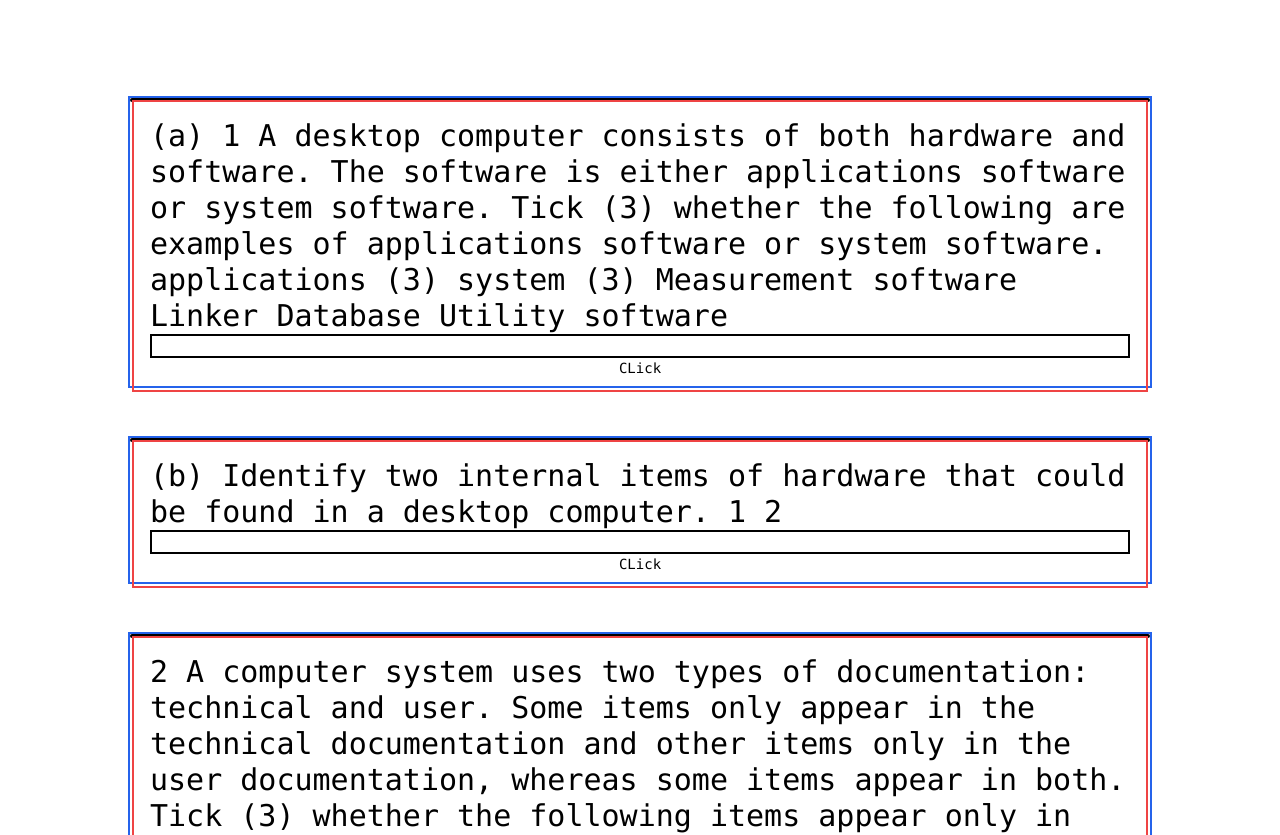
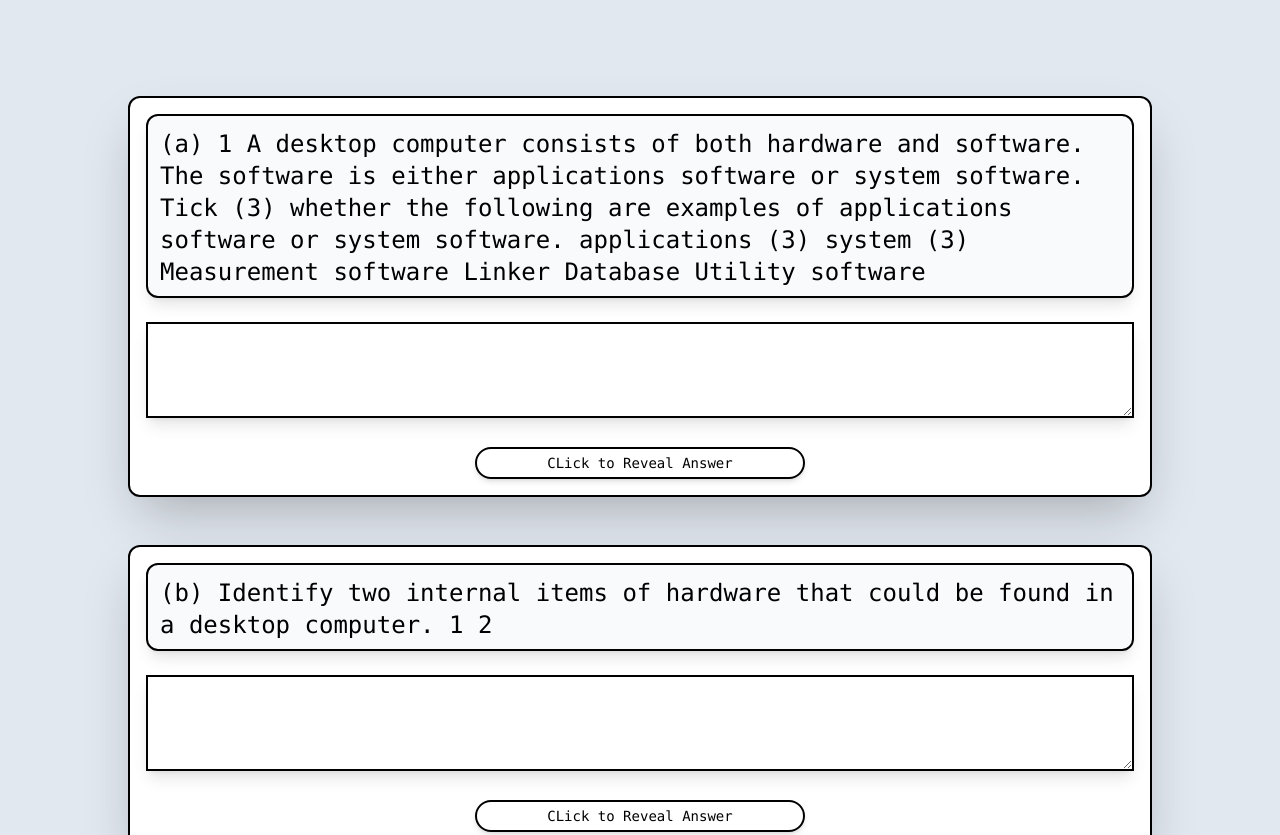
Before and after one commit to kevChe/pastpaper_web, a Next.js app: page / in a window 1280 px wide. Shown: the top 835 px of the page. Built offline with nearby package versions, Linux system fonts and the light colour scheme.

Commit message:
UI fixed

```diff
--- a/app/page.tsx
+++ b/app/page.tsx
@@ -9,7 +9,7 @@ export default async function Home() {
   const question_details = await getLocalData()
   // console.log(questions[0].Question)
   return (
-    <main className="flex min-h-screen flex-col items-center justify-between p-24 bg-white">
+    <main className="flex min-h-screen flex-col items-center justify-between p-24 bg-slate-200">
         <Questions />
     </main>
   );
--- a/app/ui/flipcard.tsx
+++ b/app/ui/flipcard.tsx
@@ -18,18 +18,20 @@ export default function Card(question_details: question_details ){
     const cardRef = useRef<HTMLDivElement>(null);
     const questionRef = useRef<HTMLDivElement>(null);
     const answerRef = useRef<HTMLDivElement>(null);
+    const textareaRef = useRef<HTMLTextAreaElement>(null);
 
     useEffect(() => {
-        if (cardRef.current && questionRef.current && answerRef.current) {
+        if (cardRef.current && questionRef.current && answerRef.current && textareaRef.current) {
             const cardHeight = questionRef.current.scrollHeight;
-            cardRef.current.style.height = `${cardHeight}px`;
-            questionRef.current.style.height = `${cardHeight}px`;
-            answerRef.current.style.height = `${cardHeight}px`;
-            questionRef.current.style.justifyContent = "space-evenly";
-            answerRef.current.style.justifyContent = "space-evenly";
+            const textareaHeight = textareaRef.current.scrollHeight
+            cardRef.current.style.height = `${cardHeight }px`;
+            // questionRef.current.style.height = `${cardHeight + textareaHeight}px`;
+            // answerRef.current.style.height = `${cardHeight + textareaHeight}px`;
+            // questionRef.current.style.justifyContent = "space-between";
+            // answerRef.current.style.justifyContent = "space-between";
             console.log(answerRef.current.style)
         }
-    });
+    }, [cardRef, questionRef, answerRef]);
 
     const handleFlip = () => {
         setFlip(!flip)
@@ -37,7 +39,7 @@ export default function Card(question_details: question_details ){
 
     const FlipButton = () =>{
         return(
-            <button className="text-black border-black" onClick={handleFlip}>CLick</button>
+            <button className=" text-black border-black border-2 w-1/3 rounded-full shadow-md py-1" onClick={handleFlip}>CLick to Reveal Answer</button>
         )
     }
 
@@ -62,23 +64,25 @@ export default function Card(question_details: question_details ){
         //     </div>
 
         // </div>
-        <div ref={cardRef} className="group w-full [perspective:2000px] border-blue-600 border-2" style={{ minHeight: 'fit-content' }}>
-            <div className={clsx(
-                "relative w-full flex justify-between border-black border-2 shadow-xl rounded-xl transition-all duration-500 [transform-style:preserve-3d]",
+        <div  className="group w-full [perspective:2000px] border-black border-2 p-4 rounded-xl shadow-2xl bg-white" style={{ minHeight: 'fit-content' }}>
+            <div ref={cardRef} className={clsx(
+                "relative w-full flex justify-between border-black border-2 shadow-lg rounded-xl transition-all duration-350 [transform-style:preserve-3d] mb-6 bg-slate-50",
                 {
                     "[transform:rotateY(180deg)]": flip === true
                 }
             )}>
-                <div ref={questionRef} className="absolute h-fit flex flex-col inset-0 w-full [backface-visibility:hidden] p-4 border-red-500 border-2">
-                    <h1 className=" text-3xl text-black">{question}</h1>
-                    <input className="border-2 border-black "/>
-                    <FlipButton />
+                <div ref={questionRef} className="absolute inset-0 w-full [backface-visibility:hidden]" >
+                    <div className="p-3"><h1 className=" text-2xl text-black">{question}</h1></div>
+
                 </div>
-                <div ref={answerRef} className="absolute justify-evenly h-fit inset-0 p-4 w-full rounded-xl bg-black/80 border-red-500 border-2 text-slate-200 [transform:rotateY(180deg)] [backface-visibility:hidden]">
-                    <h1 className="text-3xl font-bold text-white h-fit">{answer}</h1>
-                    <FlipButton />
+                <div ref={answerRef} className="absolute inset-0 w-full [transform:rotateY(180deg)] [backface-visibility:hidden]">
+                    <div className="p-3"><h1 className="text-2xl text-black h-fit">{answer}</h1></div>
+
                 </div>
             </div>
+            <textarea ref={textareaRef} className="shadow-lg p-4 w-full border-2 border-black text-black  mb-6" rows={3}>  </textarea>
+            <div className="w-full flex justify-center"><FlipButton /></div>
+
         </div>
     )
 }
```
